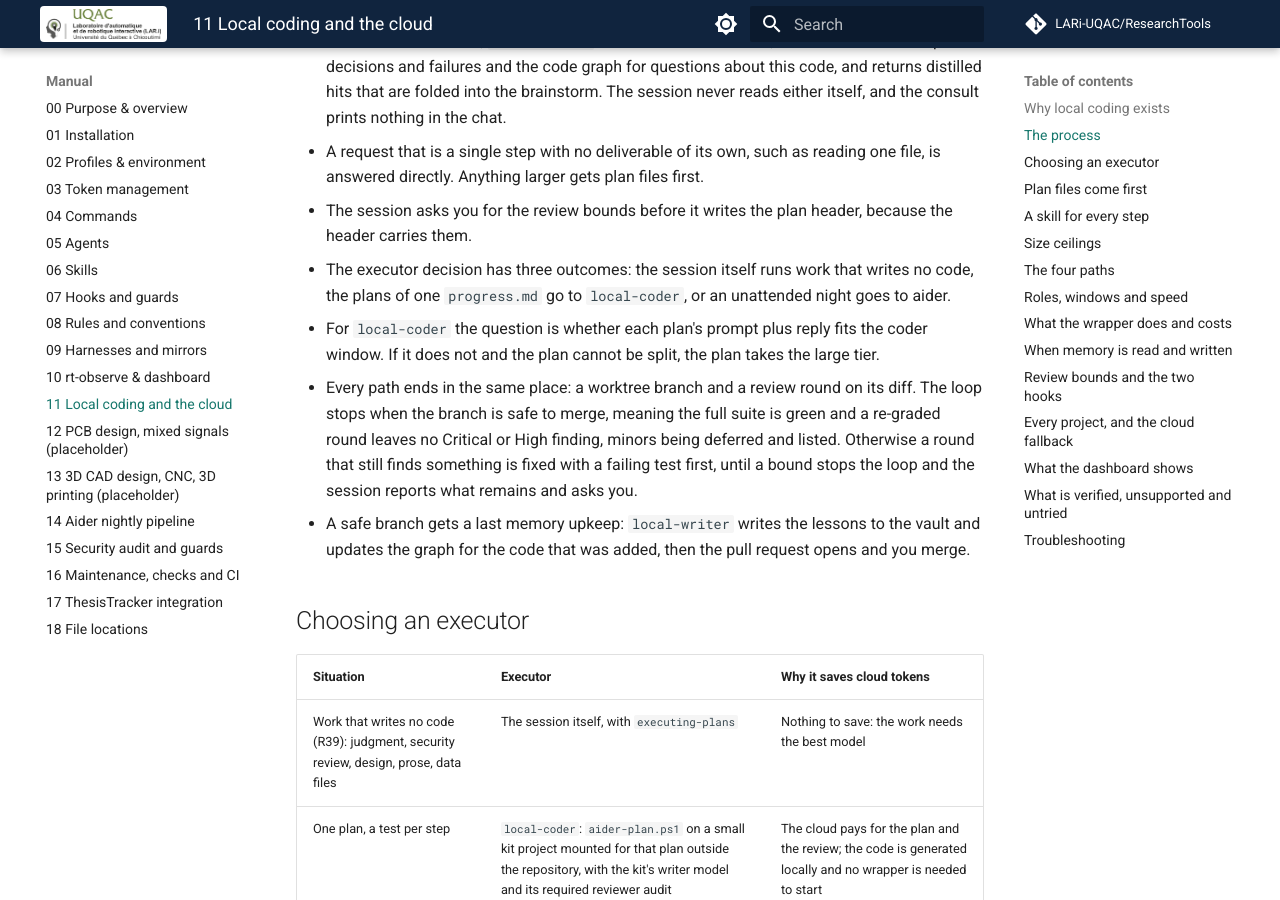
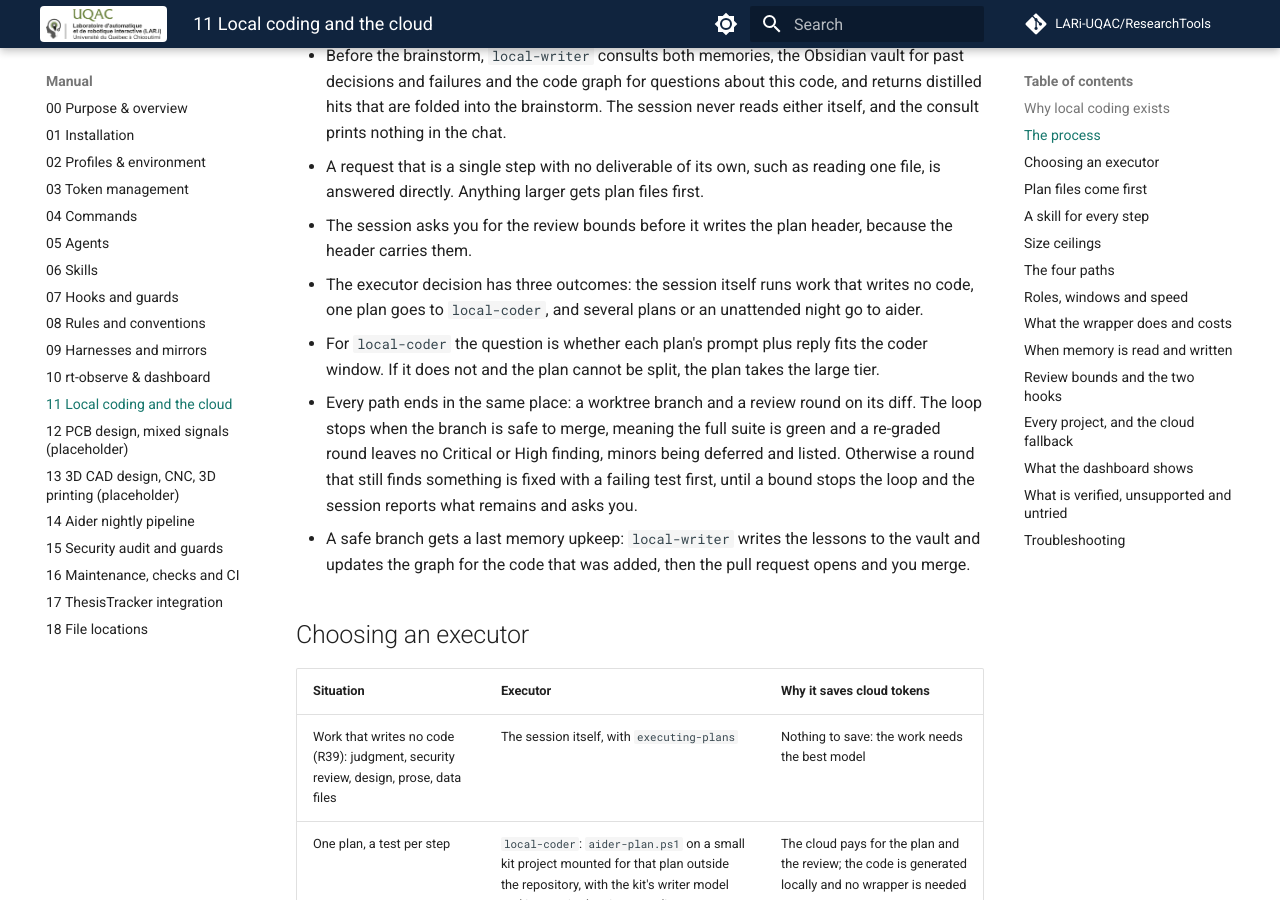
Before and after one commit to LARi-UQAC/ResearchTools, an MkDocs documentation site: the page built from docs/manual/11-local-coding.md, in a window 1280 px wide and 900 px high, scrolled down 2920 px. Built offline with MkDocs 1.6.1 and Material for MkDocs 9.7.7, drawn with Linux system fonts in a browser that asks for light colours; comment, search, counter and statistics services are not loaded.

Commit message:
test: the documentation tests follow the one-plan local-coder (#104)
test_cloud_never_codes_rule, test_manual_local_coding and test_plan_contract_rule pinned the retired text driver. They now assert the one-plan wrapper on the aider-setup kit. The flow diagram of chapter 11 no longer shows the driver. lc-fix plans 2, 3 and 4 are done.

Co-Authored-By: Claude Sonnet 5.5 <noreply@anthropic.com>

```diff
--- a/docs/manual/11-local-coding.md
+++ b/docs/manual/11-local-coding.md
@@ -34,7 +34,7 @@ flowchart TD
     E --> F[Write the header: executor, tier, bounds]
     F --> G{Which executor?}
     G -- work that writes no code --> H["cloud: superpowers:executing-plans"]
-    G -- plans of one progress.md --> J[local-coder: wrapper launches the driver and audits, local coder model writes the code]
+    G -- one plan --> J[local-coder: wrapper mounts the plan, runs the kit and reviews, the kit's writer model writes the code]
     J --> K{Plan reply fits the coder window?}
     K -- yes --> L[tier simple or standard]
     K -- no --> M[tier large, session role]
@@ -66,7 +66,7 @@ test fails when the two differ. Reading it from the top:
 - The session asks you for the review bounds before it writes the plan header, because the
   header carries them.
 - The executor decision has three outcomes: the session itself runs work that writes no code,
-  the plans of one `progress.md` go to `local-coder`, or an unattended night goes to aider.
+  one plan goes to `local-coder`, and several plans or an unattended night go to aider.
 - For `local-coder` the question is whether each plan's prompt plus reply fits the coder
   window. If it does not and the plan cannot be split, the plan takes the large tier.
 - Every path ends in the same place: a worktree branch and a review round on its diff. The loop
```
Also changed, not shown: docs/superpowers/plans/lc-fix/progress.md (+3 -3 lines), 3 other files.
